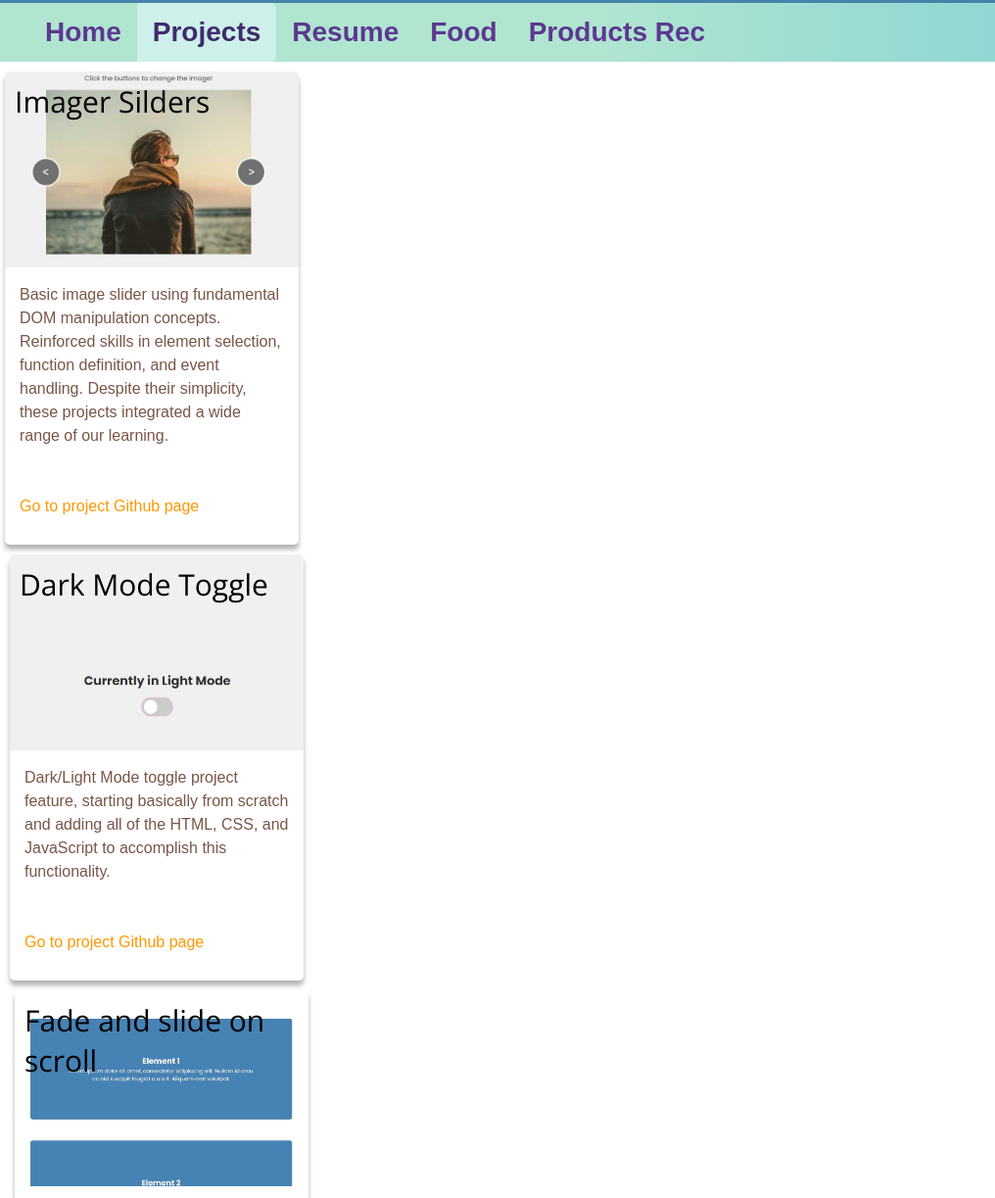
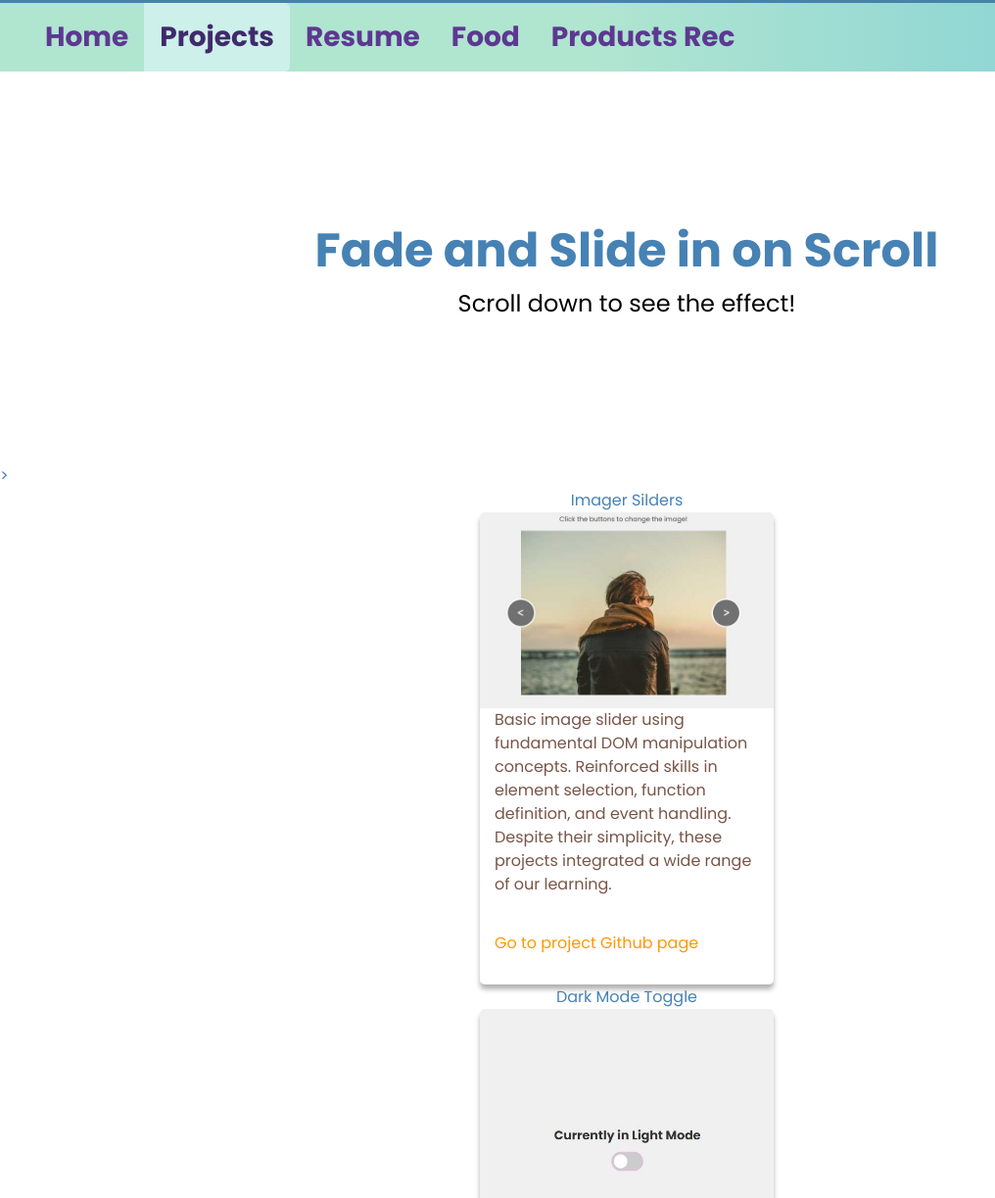
Before and after one commit to klinhoang/project9_c1_sept23, a plain HTML site: page project.html in a window 1280 px wide. Shown: the part 7-1230 px from the top of the page at 98% size, without its empty margins (0-1016 px from the left). Drawn offline with nearby package versions, Linux system fonts and the light colour scheme; a web font is replaced by a local one.

Commit message:
add Prpject html,description,  animation

```diff
--- a/css/project.css
+++ b/css/project.css
@@ -1,5 +1,7 @@
 @import url("https://fonts.googleapis.com/css?family=Open+Sans:400,600,700,800");
 @import url("https://fonts.cdnfonts.com/css/cammron");
+@import url('https://fonts.googleapis.com/css2?family=Poppins:ital,wght@0,100;0,200;0,300;0,400;0,500;0,600;0,700;0,800;0,900;1,100;1,200;1,300;1,400;1,500;1,600;1,700;1,800;1,900&display=swap');
+
 /* Navigation */
 .topnav {
   overflow: hidden;
@@ -113,6 +115,8 @@ body {
     font-family: sans-serif;
     margin-bottom: 45px;
     text-align: center;
+    max-width: 800px;
+    margin: 0 auto;
 }
 
 
@@ -211,3 +215,75 @@ body {
         .img-card.iCard-style1 .card-link a:after {
             background: #FF9800;
         }
+
+
+*, *::before, *::after {
+    box-sizing: border-box;
+    margin: 0;
+    padding: 0;
+    }
+
+    body {
+    font-family: "Poppins", sans-serif;
+    overflow-x: hidden;
+    color: steelblue;
+    }
+
+    .container {
+    max-width: 800px;
+    margin: 0 auto;
+    }
+
+    .heading {
+    font-size: 3rem;
+    }
+
+    .subheading {
+    font-size: 1.5rem;
+    color: #000;
+    }
+
+    .item {
+    display: flex;
+    flex-direction: column;
+    align-items: center;
+    justify-content: center;
+    min-height: 50vh;
+    }
+
+    .item:not(:first-child) {
+    opacity: 0;
+    transition: opacity 0.5s, transform 0.5s;
+    }
+
+    .item__content {
+    background-color: steelblue;
+    color: #f3f3f3;
+    text-align: center;
+    padding: 7rem;
+    border-radius: 7px;
+    }
+
+    .item > p {
+    text-align: center;
+    }
+
+    .left {
+    transform-origin: left center;
+    transform: translateX(-50%);
+    }
+
+    .right {
+    transform-origin: right center;
+    transform: translateX(50%);
+    }
+
+    .up {
+    transform-origin: center top; /* Set the pivot point at the top center of the element */
+    transform: translateY(50%);
+    }
+
+    .slide-in {
+    opacity: 1 !important;
+    transform: translateX(0);
+    }
--- a/javascript/project.js
+++ b/javascript/project.js
@@ -1,3 +1,16 @@
-function showText(toggleText) {
-    toggleText.classList.toggle("active");
+const items = document.querySelectorAll('.item:not(:first-child)');
+const options = {
+  threshold: 0.5
 }
+function addSlideIn(entries) {
+  entries.forEach(entry => {
+    if (entry.isIntersecting) {
+      entry.target.classList.add('slide-in');
+    }
+  });
+}
+
+const observer = new IntersectionObserver(addSlideIn, options)
+items.forEach(item => {
+  observer.observe(item);
+})
--- a/project.html
+++ b/project.html
@@ -48,74 +48,71 @@
 		</div> -->
 
 	<div class="card-category">
-        <ul>
-            <li>
+		<section class="item">
+			<h2 class="heading">Fade and Slide in on Scroll</h2>
+			<p class="subheading">Scroll down to see the effect!</p>
+		</section>>
+        <section class="item up">
+			<span class="card-title">Imager Silders</span>
 			<div class="img-card iCard-style1">
 				<div class="card-content">
 					<div class="card-image">
-                            <span class="card-title">Imager Silders</span>
 						<img src="media/Project1.jpg"/>
 					</div>
-
 					<div class="card-text">
 						<p>
 							Basic image slider using fundamental DOM manipulation concepts. Reinforced skills in element selection, function definition, and event handling. Despite their simplicity, these projects integrated a wide range of our learning.
 						</p>
 					</div>
 
-                        </div>
-
 					<div class="card-link">
 						<a href="https://github.com/klinhoang/image-sliders-c1-project" title="Go to project Github page"><span>Go to project Github page</span></a>
 					</div>
 				</div>
-                </li>
-
-				<ul>
-					<li>
+			</div>
+		</section>
+		<section class="item left">
+			<span class="card-title">Dark Mode Toggle</span>
 			<div class="img-card iCard-style1">
 				<div class="card-content">
 					<div class="card-image">
-									<span class="card-title">Dark Mode Toggle</span>
 						<img src="media/Project2.jpg"/>
 					</div>
-
 					<div class="card-text">
 						<p>
-									Dark/Light Mode toggle project feature, starting basically from scratch and adding all of the HTML, CSS, and JavaScript to accomplish this functionality.
+							Dark/Light Mode toggle feature, starting basically from scratch and adding all of the HTML, CSS, and JavaScript to accomplish this functionality.
 						</p>
 					</div>
-
 				</div>
 
 				<div class="card-link">
 					<a href="https://github.com/klinhoang/dark-mode-toggle-c1-project" title="Go to project Github page"><span>Go to project Github page</span></a>
 				</div>
 			</div>
-					</li>     <ul>
-                <li>
+		</section>
+		<section class="item right">
+			<span class="card-title">Fade and slide on scroll</span>
 			<div class="img-card iCard-style1">
 				<div class="card-content">
 					<div class="card-image">
-                                <span class="card-title">Fade and slide on scroll</span>
 						<img src="/media/Project3.jpg"/>
 					</div>
 
 					<div class="card-text">
 						<p>
-								Basic web page which utilized the Intersection Observer API to give the elements a fade-and-slide-in effect as the page is scrolled
+							Basic web page which utilized the Intersection Observer API to give the elements a fade-and-slide-in effect as the page is scrolled.
 						</p>
 					</div>
-
 				</div>
 
 				<div class="card-link">
 					<a href="https://github.com/klinhoang/fade-and-slide-on-scroll-c1-project" title="Go to project Github page"><span>Go to project Github page</span></a>
 				</div>
 			</div>
-                </li>
-
+		</section>
+	</div>
 	</main>
 	<script src="/javascript/project.js"></script>
+	<script src="/javascript/script.js"></script>
 	</body>
 	</html>
```
Lines whose indentation alone changed are shown as unchanged.
